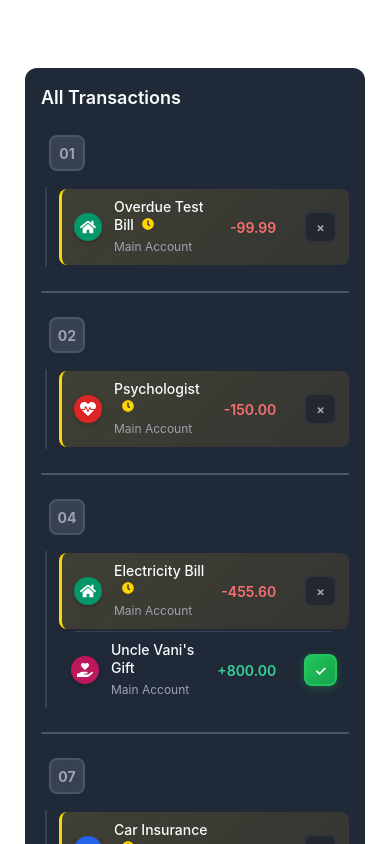
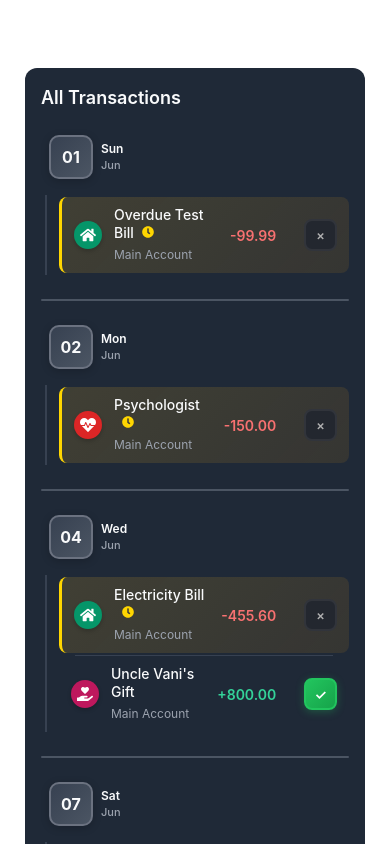
Before and after one commit to Tales-K/finances-manager-frontend, a React (Vite) app: page /transactions in a window 390 px wide. Shown: the part 1180-2024 px from the top of the page. Built offline with nearby package versions, Linux system fonts and the light colour scheme.

Commit message:
feature: enhanced transactions date rendering

```diff
--- a/src/pages/Transactions/TimelineDay.css
+++ b/src/pages/Transactions/TimelineDay.css
@@ -11,19 +11,46 @@
   padding: 0 8px;
 }
 
+.transactions-timeline-day-info {
+  display: flex;
+  align-items: center;
+  gap: 12px;
+}
+
 .transactions-timeline-day-number {
   font-size: 18px;
   font-weight: 700;
-  color: #9ca3af;
-  background: #374151;
-  width: 40px;
-  height: 40px;
-  border-radius: 8px;
+  color: #f9fafb;
+  background: linear-gradient(135deg, #374151 0%, #4b5563 100%);
+  width: 48px;
+  height: 48px;
+  border-radius: 12px;
   display: flex;
   align-items: center;
   justify-content: center;
-  border: 2px solid #4b5563;
+  border: 2px solid #6b7280;
   flex-shrink: 0;
+  box-shadow: 0 2px 8px rgba(0, 0, 0, 0.2);
+}
+
+.transactions-timeline-date-details {
+  display: flex;
+  flex-direction: column;
+  gap: 2px;
+}
+
+.day-name {
+  font-size: 14px;
+  font-weight: 600;
+  color: #f9fafb;
+  line-height: 1.2;
+}
+
+.month-name {
+  font-size: 12px;
+  font-weight: 500;
+  color: #9ca3af;
+  line-height: 1.2;
 }
 
 .transactions-timeline-day-list {
@@ -41,9 +68,22 @@
     padding-left: 12px;
   }
 
+  .transactions-timeline-day-info {
+    gap: 8px;
+  }
+
   .transactions-timeline-day-number {
-    width: 32px;
-    height: 32px;
-    font-size: 14px;
+    width: 40px;
+    height: 40px;
+    font-size: 16px;
+    border-radius: 10px;
+  }
+
+  .day-name {
+    font-size: 12px;
+  }
+
+  .month-name {
+    font-size: 11px;
   }
 }
--- a/src/pages/Transactions/TransactionsTimeline.jsx
+++ b/src/pages/Transactions/TransactionsTimeline.jsx
@@ -41,9 +41,15 @@ export default function TransactionsTimeline({ title, transactionGroups, onToggl
           <div key={group.date} className="transactions-timeline-group">
             {/* Day Header */}
             <div className="transactions-timeline-day-header">
-              <span className="transactions-timeline-day-number">
-                {group.dayOfMonth}
-              </span>
+              <div className="transactions-timeline-day-info">
+                <span className="transactions-timeline-day-number">
+                  {group.dayOfMonth}
+                </span>
+                <div className="transactions-timeline-date-details">
+                  <span className="day-name">{group.dayName}</span>
+                  <span className="month-name">{group.monthName}</span>
+                </div>
+              </div>
             </div>
 
             {/* Transactions List for this day */}
--- a/src/utils/categoryUtils.js
+++ b/src/utils/categoryUtils.js
@@ -73,12 +73,25 @@ export const groupTransactionsByDate = (transactions) => {
     const fullDate = transaction.originalTransaction.date;
     // Use only the date part (YYYY-MM-DD) as the key to group transactions from the same day
     const dateKey = new Date(fullDate).toISOString().split('T')[0];
-    const dayOfMonth = new Date(fullDate).getDate().toString().padStart(2, "0");
+    const dateObj = new Date(fullDate);
+
+    // Enhanced date formatting
+    const dayOfMonth = dateObj.getDate().toString().padStart(2, "0");
+    const dayName = dateObj.toLocaleDateString("en-US", { weekday: "short" }); // Mon, Tue, etc.
+    const monthName = dateObj.toLocaleDateString("en-US", { month: "short" }); // Jan, Feb, etc.
+    const fullDateDisplay = dateObj.toLocaleDateString("en-US", {
+      weekday: "short",
+      month: "short",
+      day: "numeric"
+    }); // "Mon, Jun 2"
 
     if (!acc[dateKey]) {
       acc[dateKey] = {
         date: fullDate, // Keep original date for sorting
         dayOfMonth: dayOfMonth,
+        dayName: dayName,
+        monthName: monthName,
+        fullDateDisplay: fullDateDisplay,
         transactions: [],
       };
     }
```
